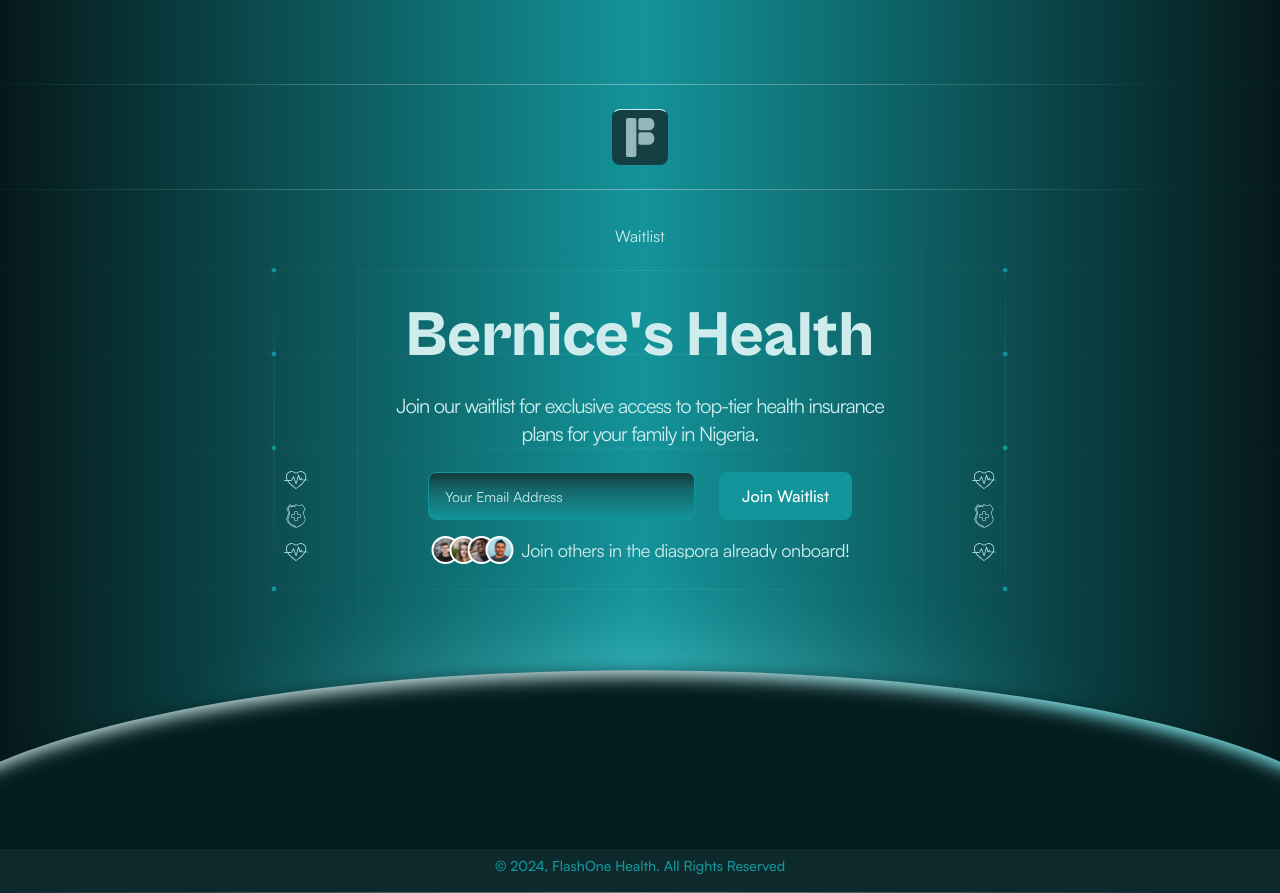
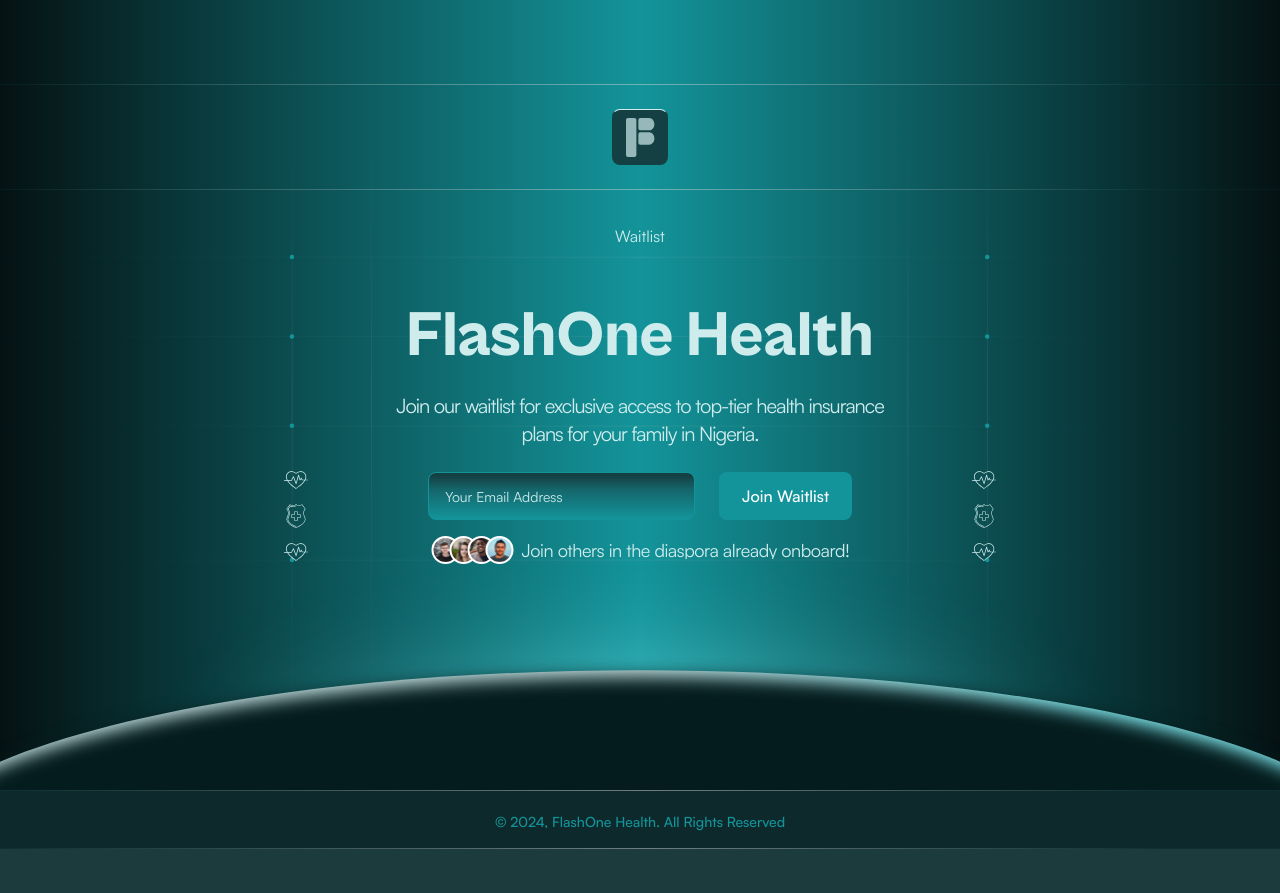
Before and after one commit to stonyDeveloper/flash-one, a React (Vite) app: page / in a window 1280 px wide. After the commit the page ends 849 px from the top, so only its background shows below. Built offline with nearby package versions, Linux system fonts and the light colour scheme.

Commit message:
add health icons and animate page

```diff
--- a/src/pages/WaitList/index.tsx
+++ b/src/pages/WaitList/index.tsx
@@ -6,7 +6,7 @@
 // dont forget to remove h-screen x
 const WaitList = () => {
   return (
-    <div className="waitlist relative min-h-screen">
+    <div className="waitlist relative h-fit">
       <div className="grid place-items-center pt-10 lg:hidden">
         <Logo fadeIn />
       </div>
@@ -24,7 +24,7 @@
 
       <SocialMediaIcons />
 
-      <div className="footer text-[12px] lg:text-[14px] font-[400] lg:font-[500] text-[#13949A] py-2 lg:py-4 lg:pt-5 text-center border-t your-element bg-[#0E292B] -mt-[10px] lg:mt-[-15px] z-50">
+      <div className="footer text-[12px] lg:text-[14px] font-[400] lg:font-[500] text-[#13949A] py-2 lg:py-4 lg:pt-5 text-center border-t your-element bg-[#0E292B]  z-50 absolute  bottom-0 w-full">
         © 2024, FlashOne Health. All Rights Reserved
       </div>
     </div>
--- a/src/pages/WaitList/view/JoinWaitlist.tsx
+++ b/src/pages/WaitList/view/JoinWaitlist.tsx
@@ -25,7 +25,7 @@
           variants={variants1}
           className="text-[48px] lg:text-[64px] font-cabinet font-extrabold bg-text-gradient bg-clip-text text-transparent text-center z-50 mt-10"
         >
-          Bernice's Health
+          FlashOne Health
         </motion.div>
 
         <p className="text-center mx-auto mt-2 px-8 tracking-tighter leading-[20px] bg-text-gradient bg-clip-text text-transparent font-[400] lg:hidden">
--- a/src/pages/WaitList/view/SocialMediaIcons.tsx
+++ b/src/pages/WaitList/view/SocialMediaIcons.tsx
@@ -12,7 +12,7 @@
   return (
     <div className="relative">
       {/* Mobile View */}
-      <img className="animated-planet w-full lg:hidden" src={Planet} alt="Planet" />
+      <img className="animated-planet w-full -z-50 lg:hidden" src={Planet} alt="Planet" />
       <img
         className="w-full animated-planet hidden lg:block"
         src={InitialDesktopPlanet}
@@ -23,7 +23,7 @@
         {/* Initial Planet with animation */}
 
         {/* Social Media Icons */}
-        <div className="absolute lg:top-60   inset-0 flex justify-center items-center -z-50">
+        <div className="absolute top-24 lg:top-60   inset-0 flex justify-center items-center ">
           <div className="flex gap-8">
             {media_icons.map((image, index) => (
               <img
```
Also changed, not shown: src/assets/logo.png.
